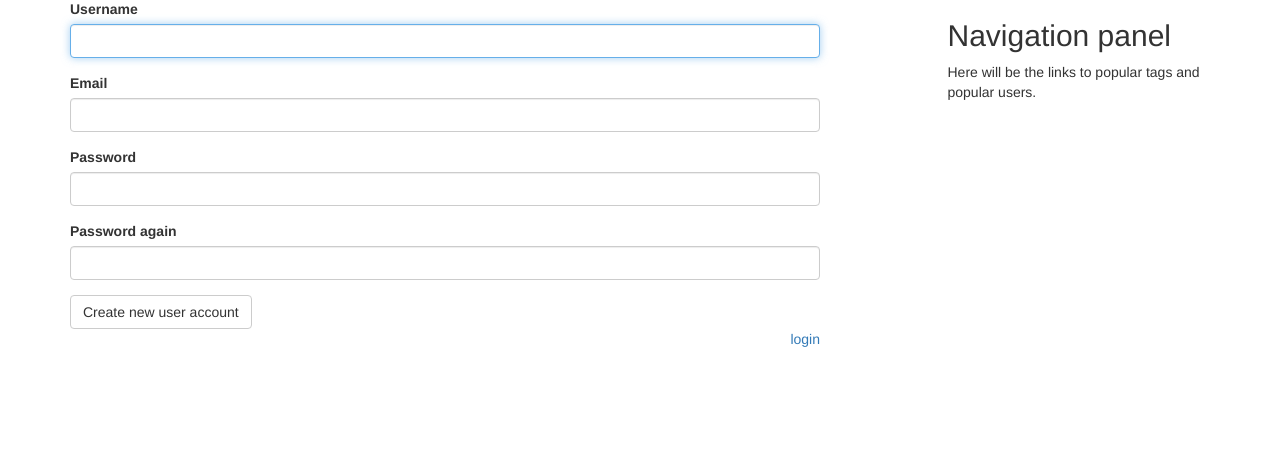
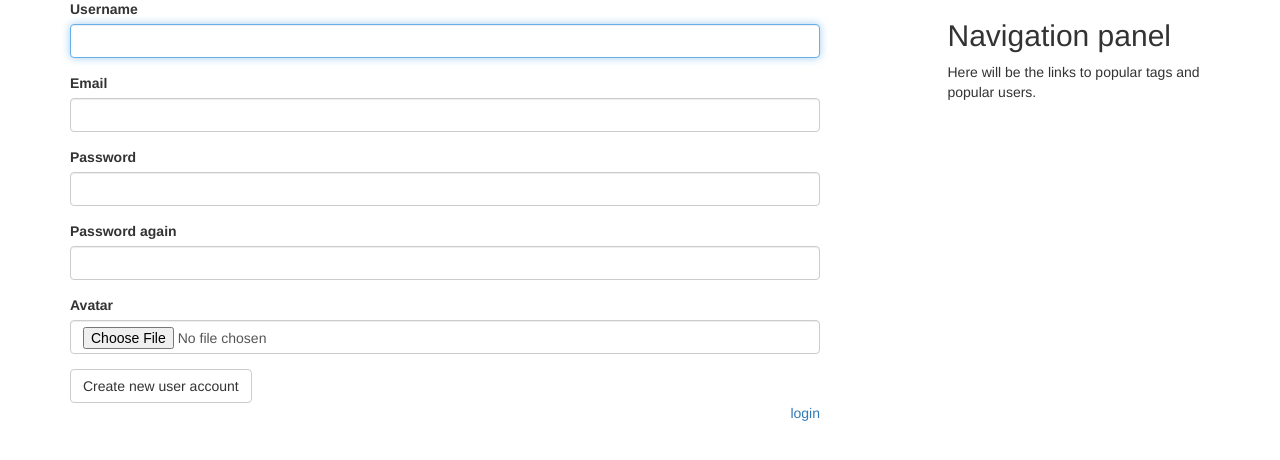
Before and after one commit to Oktosha/askPupkin, a Django app: page /signup/ in a window 1280 px wide. Shown: the part 71-531 px from the top of the page. Run offline with Django 3.2, Linux system fonts and the light colour scheme; some libraries are stand-ins or nearby versions.

Commit message:
Add avatar upload at signup

```diff
--- a/questions/forms.py
+++ b/questions/forms.py
@@ -5,14 +5,16 @@ from .models import Question, UserWithAvatar
 
 class UserForm(UserCreationForm):
     email = forms.EmailField(required=True)
+    avatar = forms.ImageField(required=False)
     class Meta:
         model = UserWithAvatar
-        fields = ("username", "email", "password1", "password2")
+        fields = ("username", "email", "password1", "password2", "avatar")
 
 
     def save(self, commit=True):
         user = super(UserForm, self).save(commit=False)
         user.email = self.cleaned_data["email"]
+        user.avatar = self.cleaned_data["avatar"]
         if commit:
             user.save()
         return user
--- a/questions/templates/registration/signup.html
+++ b/questions/templates/registration/signup.html
@@ -22,7 +22,7 @@
     {% if form.errors %}
         <div class="alert alert-danger" role="alert">Can't create user</div>
     {% endif %}
-    <form method="post" action="">
+    <form method="post" action="" enctype="multipart/form-data">
         {% csrf_token %}
 
             {% input_field form.username "Username" %}
@@ -33,6 +33,8 @@
 
             {% input_field form.password2 "Password again" %}
 
+            {% input_field form.avatar "Avatar" %}
+
         <button type="submit" class="btn btn-default">Create new user account</button>
     </form>
     <p class="text-right"><a href="{% url 'questions:login' %}{% if next %}?next={{next}}{% endif %}">
--- a/questions/views.py
+++ b/questions/views.py
@@ -37,7 +37,7 @@ def ask(request):
 def signup(request):
     redirect_to = request.GET.get('next', 'questions:index')
     if request.method == 'POST':
-        form = forms.UserForm(request.POST)
+        form = forms.UserForm(request.POST, request.FILES)
         if form.is_valid():
             form.save()
             user = authenticate(username=form.cleaned_data['username'],
```
